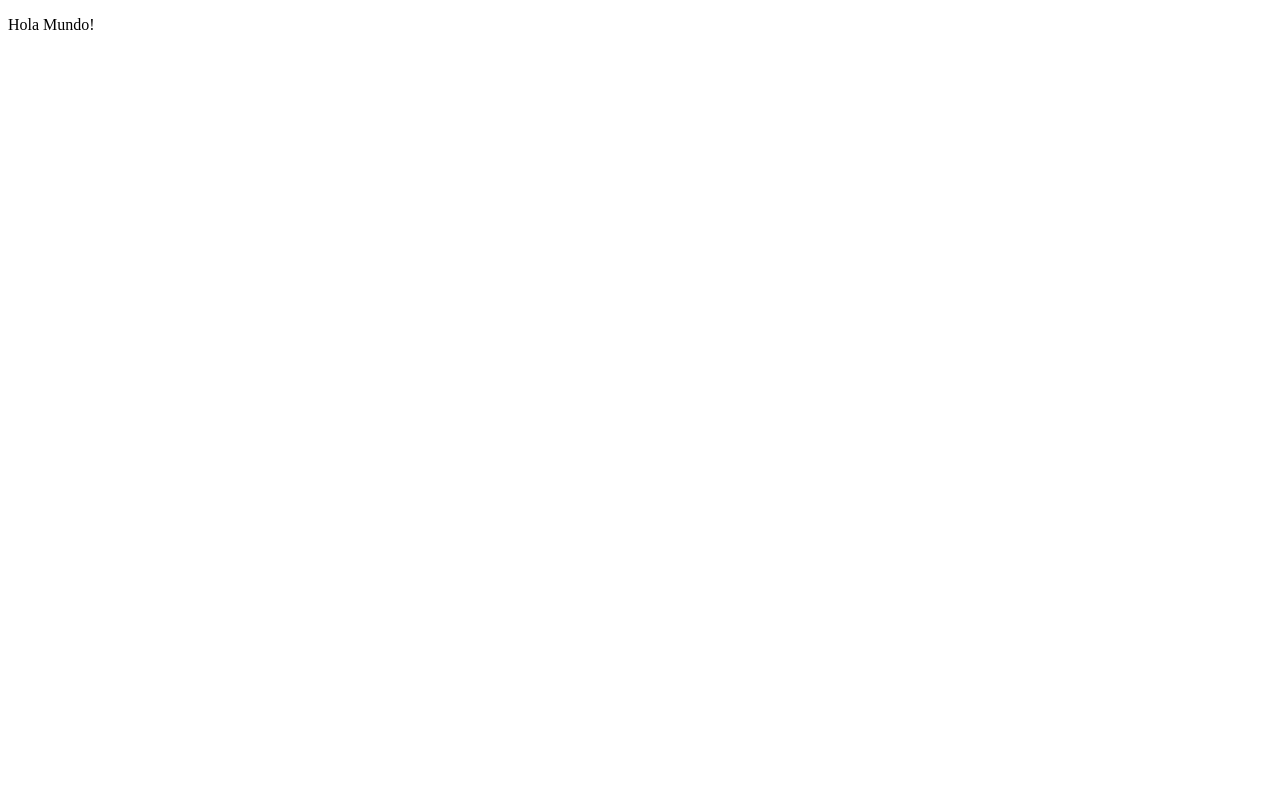
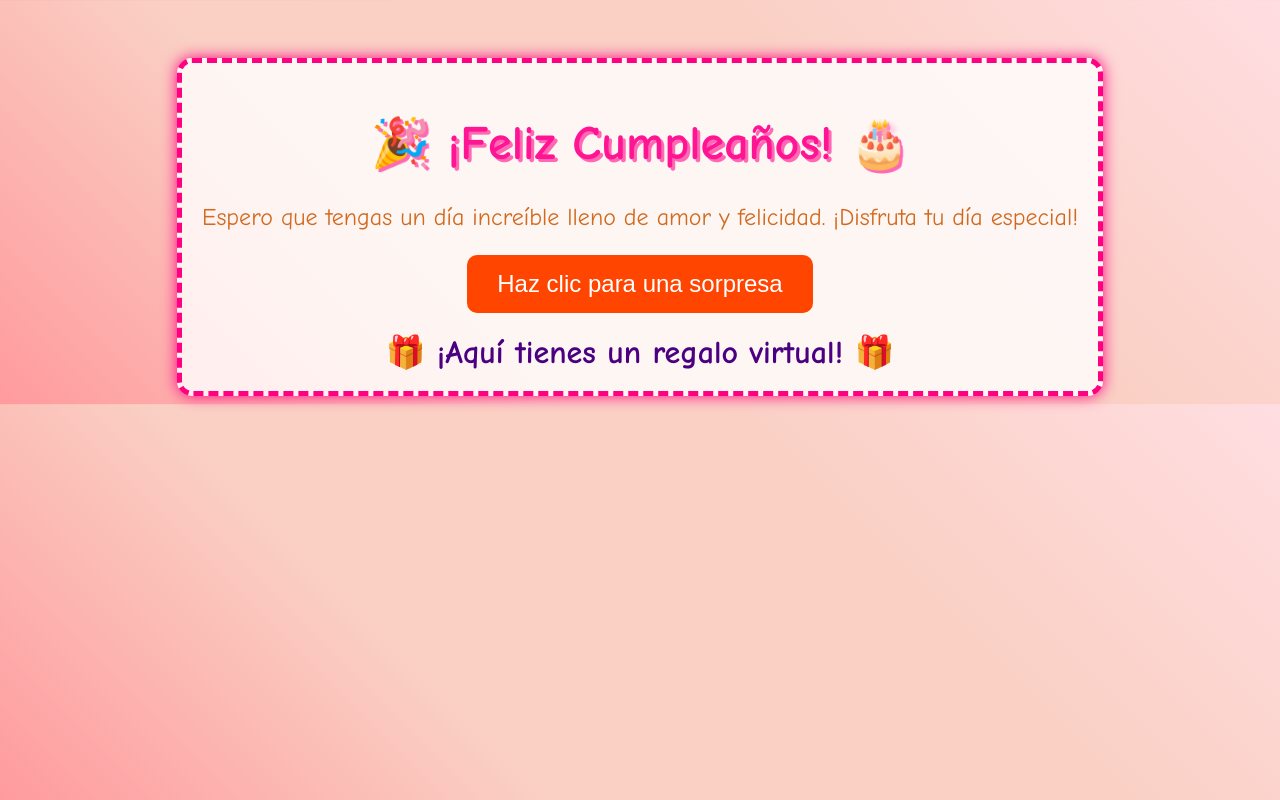
Before and after one commit to Ange119/HappyBirthday, a plain HTML site: page index.html in a window 1280 px wide. Drawn offline with Linux system fonts and the light colour scheme.

Commit message:
integracion del diseno

```diff
--- a/index.html
+++ b/index.html
@@ -1,11 +1,20 @@
 <!DOCTYPE html>
-<html lang="en">
+<html lang="es">
 <head>
     <meta charset="UTF-8">
     <meta name="viewport" content="width=device-width, initial-scale=1.0">
-    <title>Document</title>
+    <title>Happy Birthday</title>
+    <link rel="stylesheet" href="styles/index.css">
 </head>
 <body>
-    <p>Hola Mundo! </p>
+    <div class="container">
+        <h1>🎉 ¡Feliz Cumpleaños! 🎂</h1>
+        <p>Espero que tengas un día increíble lleno de amor y felicidad. ¡Disfruta tu día especial!</p>
+        <button onclick="showSurprise()">Haz clic para una sorpresa</button>
+        <div id="surprise" class="hidden">
+            🎁 ¡Aquí tienes un regalo virtual! 🎁
+        </div>
+    </div>
+    <script src="scripts/index.js"></script>
 </body>
 </html>
--- /dev/null
+++ b/scripts/index.js
@@ -0,0 +1,3 @@
+function showSurprise() {
+    document.getElementById('surprise').classList.toggle('hidden');
+}
--- /dev/null
+++ b/styles/index.css
@@ -0,0 +1,53 @@
+body {
+    background: linear-gradient(45deg, #ff9a9e, #fad0c4, #fad0c4, #ffdde1);
+    text-align: center;
+    font-family: 'Comic Sans MS', cursive, sans-serif;
+    animation: backgroundMove 10s infinite alternate;
+}
+@keyframes backgroundMove {
+    0% {background-position: left;}
+    100% {background-position: right;}
+}
+.container {
+    margin-top: 50px;
+    padding: 20px;
+    border: 5px dashed #ff0080;
+    border-radius: 15px;
+    box-shadow: 0 0 15px #ff0080;
+    background: rgba(255, 255, 255, 0.8);
+    display: inline-block;
+}
+h1 {
+    font-size: 3rem;
+    color: #ff1493;
+    text-shadow: 3px 3px #ff69b4;
+}
+p {
+    font-size: 1.5rem;
+    color: #d2691e;
+}
+button {
+    padding: 15px 30px;
+    font-size: 1.5rem;
+    color: white;
+    background: #ff4500;
+    border: none;
+    border-radius: 10px;
+    cursor: pointer;
+    transition: transform 0.3s, background 0.3s;
+}
+button:hover {
+    transform: scale(1.1);
+    background: #ff6347;
+}
+#surprise {
+    margin-top: 20px;
+    font-size: 2rem;
+    color: #4b0082;
+    font-weight: bold;
+    opacity: 0;
+    transition: opacity 0.5s;
+}
+.hidden {
+    opacity: 1 !important;
+}
```
